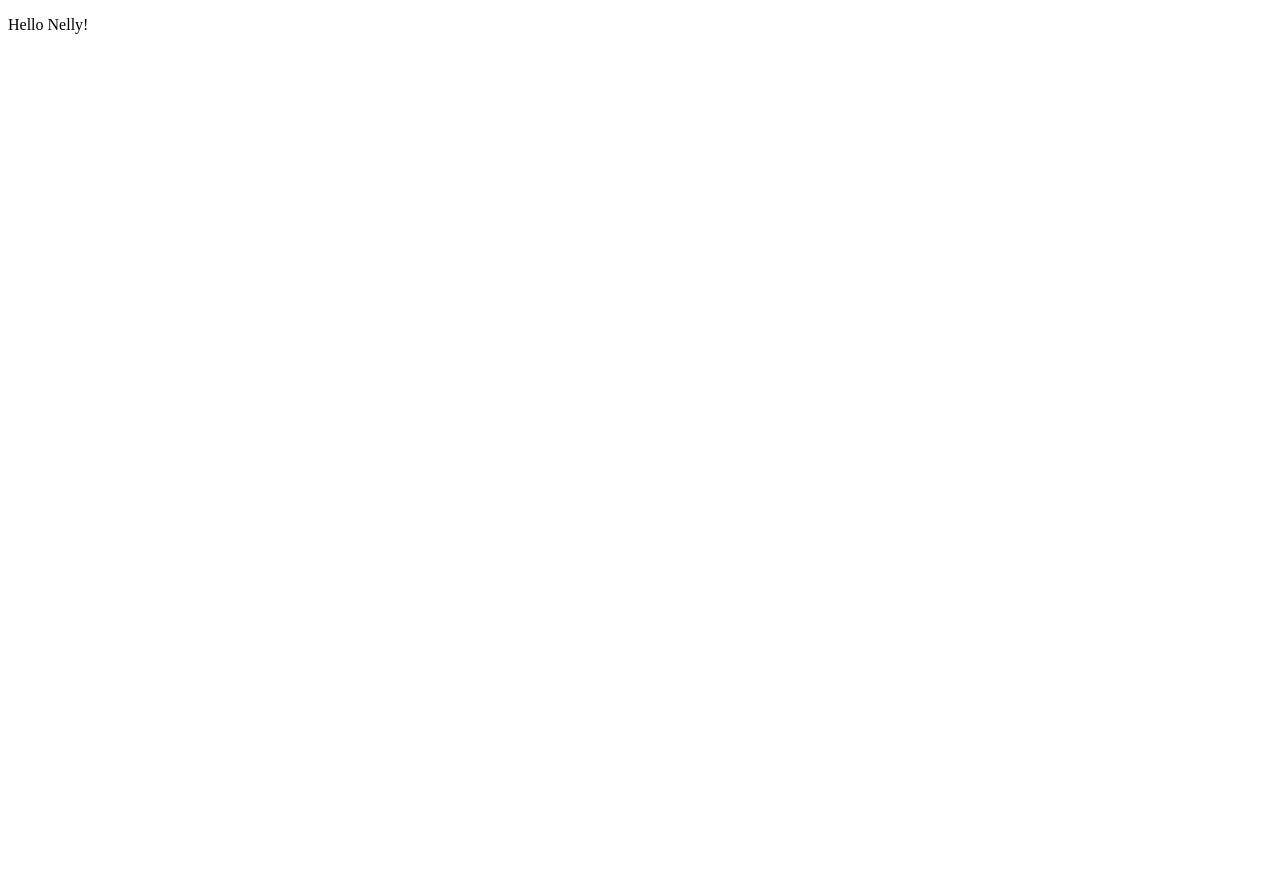
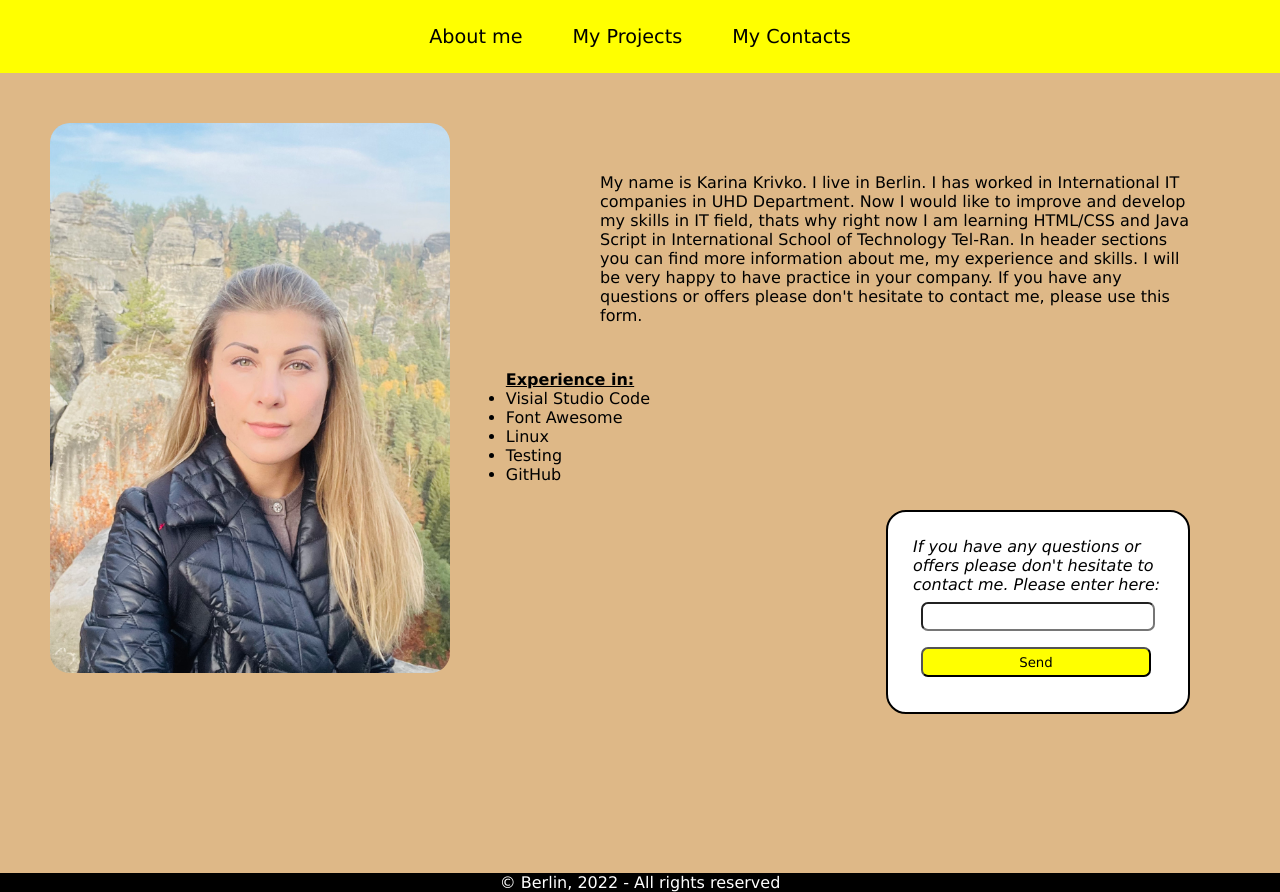
Before and after one commit to NelliEfr/HW_Landing_page, a plain HTML site: page index.html in a window 1280 px wide. Before the commit the page ends 800 px from the top, so only its background shows below. Drawn offline with Linux system fonts and the light colour scheme.

Commit message:
my landing page

```diff
--- /dev/null
+++ b/css/styles.css
@@ -0,0 +1,151 @@
+*{
+    margin: 0;
+    padding: 0;
+}
+
+
+header {
+    top:0;
+    background-color: yellow;
+    height: 100%;
+    width: 100%;
+    display: flex;
+    flex-direction: row;
+    justify-content: center;
+    text-align: center;
+    font-size: larger;
+    font-family: 'Lucida Sans', 'Lucida Sans Regular', 'Lucida Grande', 'Lucida Sans Unicode', Geneva, Verdana, sans-serif;
+}
+
+a {
+    padding: 10px;
+    margin: 15px;
+    text-decoration: none;
+    justify-content: center;
+    text-align: center;
+    color: black;
+    font-family: 'Lucida Sans', 'Lucida Sans Regular', 'Lucida Grande', 'Lucida Sans Unicode', Geneva, Verdana, sans-serif;
+}
+
+footer {
+    background-color: black;
+    display: flex;
+    justify-content: center;
+    bottom: 0;
+    width: 100%;
+    color: white;
+    margin: 0;
+    font-family: 'Lucida Sans', 'Lucida Sans Regular', 'Lucida Grande', 'Lucida Sans Unicode', Geneva, Verdana, sans-serif;
+}
+
+.contacts {
+    color: white;
+    justify-content: center;
+    padding: 3px;
+    text-align: center;
+    font-family: 'Lucida Sans', 'Lucida Sans Regular', 'Lucida Grande', 'Lucida Sans Unicode', Geneva, Verdana, sans-serif;
+}
+
+form {
+    background-color: white;
+    color: black;
+    font-family: 'Lucida Sans', 'Lucida Sans Regular', 'Lucida Grande', 'Lucida Sans Unicode', Geneva, Verdana, sans-serif;
+    border-radius: 20px;
+    border: 2px solid black;
+    padding: 25px;
+    margin: 160px;
+    justify-content: center;
+    width: 250px;
+    height: 150px;
+    position: fixed;
+    top: 350px;
+    right: -70px;
+}
+
+button {
+    justify-content: center;
+    text-align: center;
+    border-radius: 7px;
+    color: black;
+    background-color: yellow;
+    width: 230px;
+    height: 30px;
+    margin: 8px;
+    font-family: 'Lucida Sans', 'Lucida Sans Regular', 'Lucida Grande', 'Lucida Sans Unicode', Geneva, Verdana, sans-serif;
+}
+
+input {
+    justify-content: center;
+    text-align: center;
+    border-radius: 7px;
+    color: black;
+    width: 230px;
+    height: 25px;
+    margin: 8px;
+    font-family: 'Lucida Sans', 'Lucida Sans Regular', 'Lucida Grande', 'Lucida Sans Unicode', Geneva, Verdana, sans-serif;
+}
+
+placeholder {
+    justify-content: center;
+    text-align: center;
+    border-radius: 7px;
+    color: black;
+    width: 250px;
+    height: 30px;
+    width: 250px;
+    height: 25px;
+    margin: 8px;
+    font-family: 'Lucida Sans', 'Lucida Sans Regular', 'Lucida Grande', 'Lucida Sans Unicode', Geneva, Verdana, sans-serif;
+}
+
+input:focus {
+    background-color: greenyellow;
+    font-family: 'Lucida Sans', 'Lucida Sans Regular', 'Lucida Grande', 'Lucida Sans Unicode', Geneva, Verdana, sans-serif;
+
+}
+
+form:hover {
+    background-color: red;
+    font-family: 'Lucida Sans', 'Lucida Sans Regular', 'Lucida Grande', 'Lucida Sans Unicode', Geneva, Verdana, sans-serif;
+}
+
+.container {
+    display: grid;
+    grid-template-columns: 3fr 3fr 3fr;
+    background-color: burlywood;
+    font-family: 'Lucida Sans', 'Lucida Sans Regular', 'Lucida Grande', 'Lucida Sans Unicode', Geneva, Verdana, sans-serif;
+
+}
+
+
+img {
+    width: 400px;
+    height: 550px;
+    margin: 50px;
+    border-radius: 20px;
+}
+
+body {
+    background-color: burlywood;
+    font-family: 'Lucida Sans', 'Lucida Sans Regular', 'Lucida Grande', 'Lucida Sans Unicode', Geneva, Verdana, sans-serif;
+
+}
+
+.item_1, item_2 {
+    width: 600px;
+    height: 600px;
+    margin: 20px;
+    justify-content: center;
+    justify-items: right;
+    background-color: burlywood;
+    padding: 80px;
+    font-family: 'Lucida Sans', 'Lucida Sans Regular', 'Lucida Grande', 'Lucida Sans Unicode', Geneva, Verdana, sans-serif;
+    font-size: medium;
+
+}
+
+.item_2 {
+    position: fixed;
+    top: 370px;
+    right: 630px;
+}
--- a/index.html
+++ b/index.html
@@ -4,9 +4,36 @@
     <meta charset="UTF-8">
     <meta http-equiv="X-UA-Compatible" content="IE=edge">
     <meta name="viewport" content="width=device-width, initial-scale=1.0">
-    <title>Document</title>
+    <title>Landingpage</title>
+    <link rel="stylesheet" href="css/styles.css">
 </head>
 <body>
-    <p>Hello Nelly!</p>
+
+<header>
+    <a href="https://www.linkedin.com/in/karina-k-624688191/" target="_blank" rel="noopener noreferrer">About me</a>
+    <a href="https://github.com/KarinaKrivko" target="_blank" rel="noopener noreferrer">My Projects</a>
+    <a href="file:///Users/karinakrivko/Downloads/Myemail.html" target="_blank" rel="noopener noreferrer">My Contacts</a>
+</header>
+<main>
+            <div class="container">
+                <img src="css/IMG_0915.jpg" alt="my_foto">
+                <div class="item item_1">My name is Karina Krivko. I live in Berlin. I has worked in International IT companies in UHD Department. Now I would like to improve and develop my skills in IT field, thats why right now I am learning HTML/CSS and Java Script in International School of Technology Tel-Ran. In header sections you can find more information about me, my experience and skills. I will be very happy to have practice in your company. If you have any questions or offers please don't hesitate to contact me, please use this form.<br><br>
+                <div class="item item_2"><h4><u>Experience in:</u></h4>
+                <ul><li>Visial Studio Code</li>
+                <li>Font Awesome</li>
+                <li>Linux</li>
+                <li>Testing</li>
+                <li>GitHub</li></ul>
+               <div>
+                   <div>
+                <form><i>If you have any questions or offers please don't hesitate to contact me. Please enter here:</i><br>
+                    <input text="placeholder">
+                    <button>Send</button>
+            </form>
+</main>
+
+    <footer>
+        <rights>© Berlin, 2022 - All rights reserved</rights>
+    </footer>
 </body>
 </html>
```
Also changed, not shown: css/IMG_0915.jpg (added), task.txt, 1 other file.
